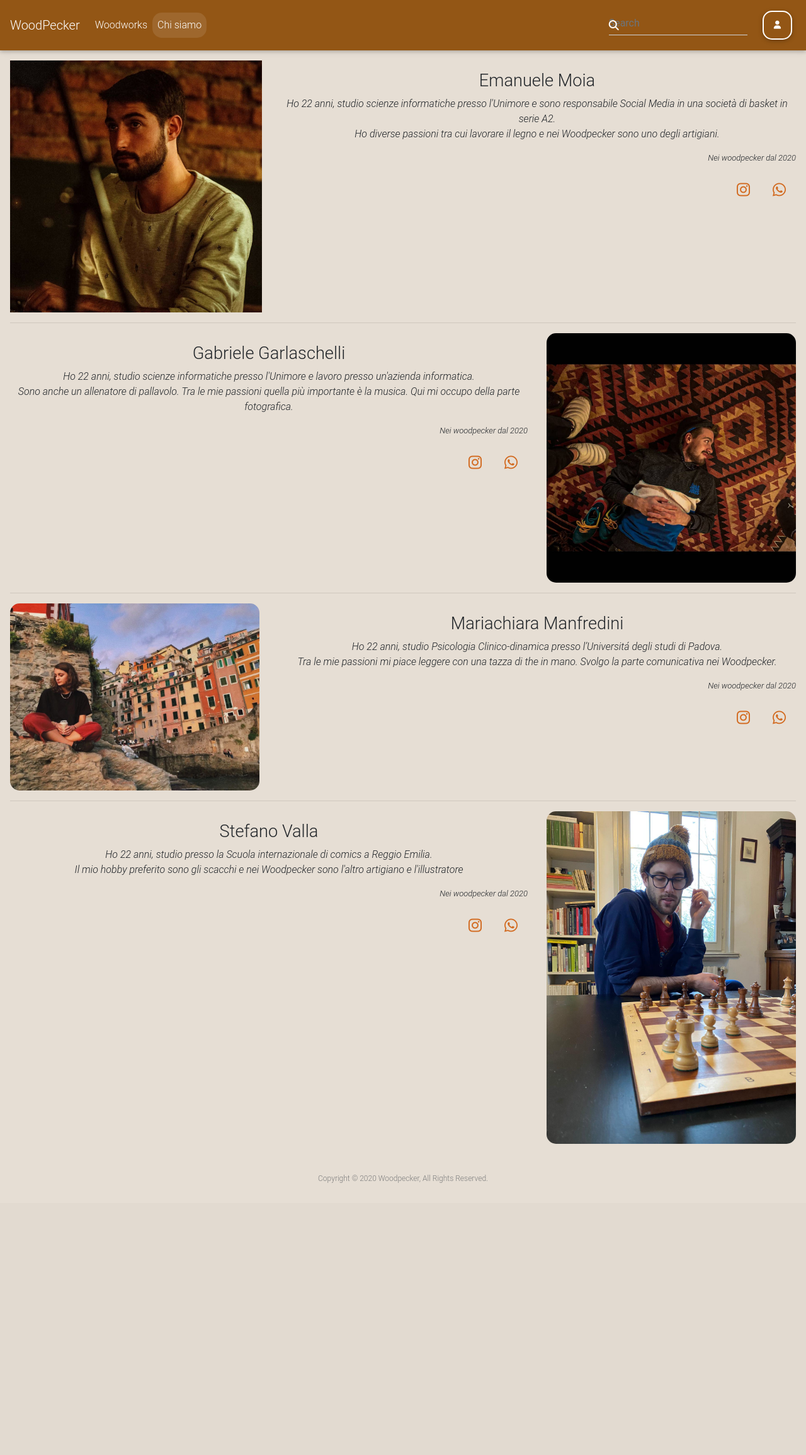
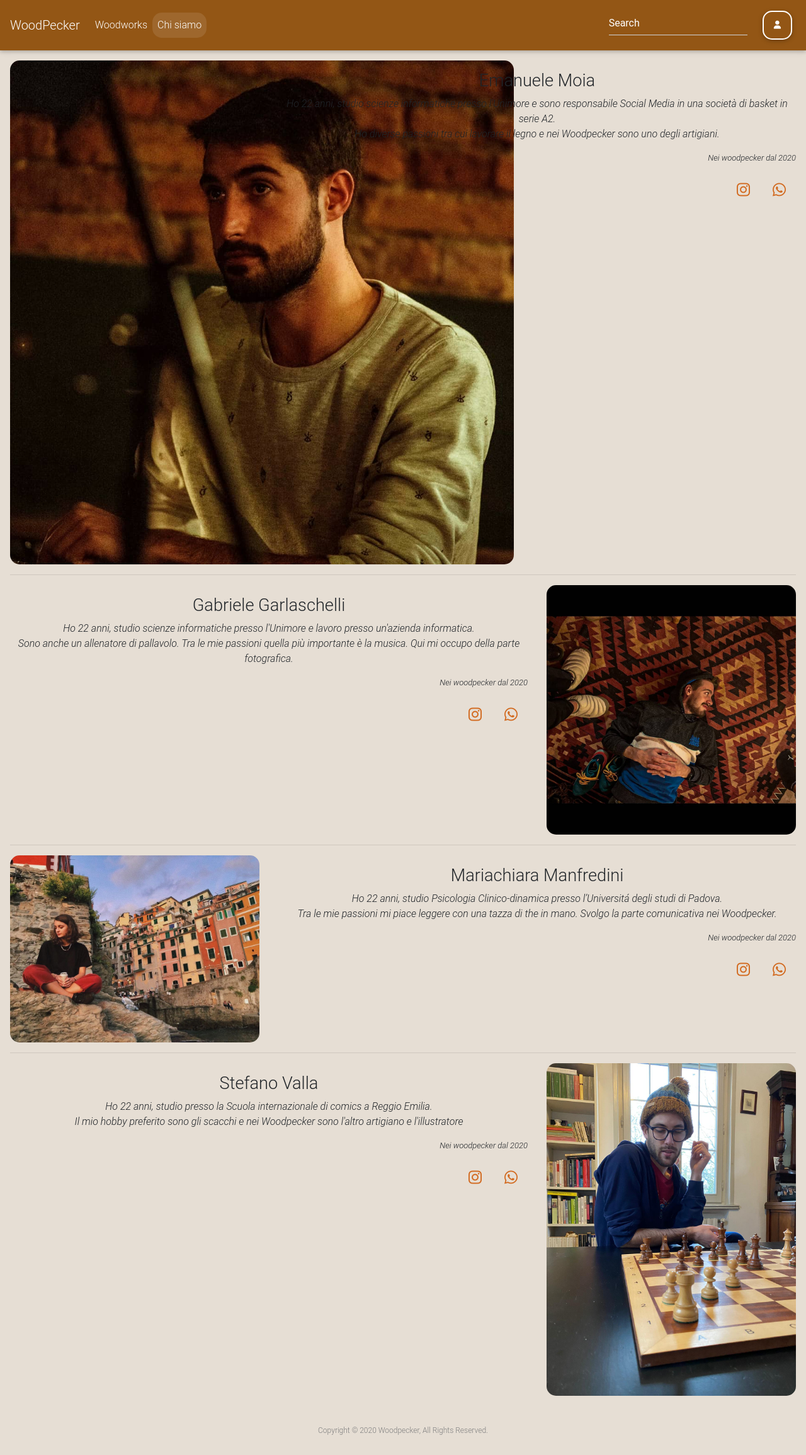
Before and after one commit to GabrieleGarlaschelli/woodpecker, a Django app: page /woodworks/about_us in a window 1280 px wide. Shown: the whole page at 63% size. Before the commit the page ends 1878 px from the top, so only its background shows below. Run offline with Django 3.2, Linux system fonts and the light colour scheme; some libraries are stand-ins or nearby versions.

Commit message:
graphic improvments

```diff
--- a/woodworks/templates/about_us.html
+++ b/woodworks/templates/about_us.html
@@ -9,7 +9,7 @@
   <div class="cointainer m-3">
     <div class="row">
       <div class="col-sm-4 col-12" >
-        <img style="max-width: 400px" src="{% static 'woodworks/moia.jpg' %}" alt="Responsive image">
+        <img src="{% static 'woodworks/moia.jpg' %}" alt="Responsive image" class="img-fluid border-rounded" style="max-width: 95vw;">
       </div>
       <div class="col-sm-8 col-12">
         <h3 id="wp1" class="h3-responsive mt-3" style="text-align: center;">Emanuele Moia</h3>
--- a/woodworks/templates/navBar.html
+++ b/woodworks/templates/navBar.html
@@ -19,9 +19,8 @@
 
     <div class="md-form my-0" style="color: white;">
       <form method="get" class="form-inline my-2 my-lg-0" action="{% url 'searchbar' %}">
-        <a type="submit" href="{% url 'searchbar' %}">
-          <i class="fas fa-search prefix" style="color: white; font-size: 12pt; margin-top: 12px"></i></a>
-        <input type="search" placeholder="Search" name="query" class="form-control default white-texted" id="query">
+        <a type="submit" href="{% url 'searchbar' %}"></a>
+        <input type="search" placeholder="Search" name="query" style="color: white !important;" class="form-control default white-texted" id="query">
       </form>
     </div>
     <div>
@@ -47,6 +46,10 @@
       box-shadow: 0 1px 0 0 #ffffff !important;
       color: white !important;
     }
+
+    ::placeholder {
+      color: white !important;
+    }
   </style>
 
 </nav>
--- a/woodworks/templates/searchbar.html
+++ b/woodworks/templates/searchbar.html
@@ -7,7 +7,6 @@
 {% block content %}
 
   {% if allWoodworks %}
-    <h2>Risultati</h2>
     <div class="d-flex flex-wrap" style="width: 100vw; overflow-x: scroll;">
       {% for ww in allWoodworks %}
         <div style="max-width: 400px; min-width: 300px" class="m-3">
@@ -16,8 +15,7 @@
       {% endfor %}
     </div>
   {% else %}
-    <h3>Ops</h3>
-    <h4>Quel Woodwork non l'abbiamo ancora creato, perfavore cerca qualcos'altro</h4>
+    <div class="text-center my-3" style="width: 100vw; font-style: italic; color: #7d7d7d;">Ops, nessun risultato per la tua ricerca</div>
   {% endif %}
 
 {% endblock %}
```
